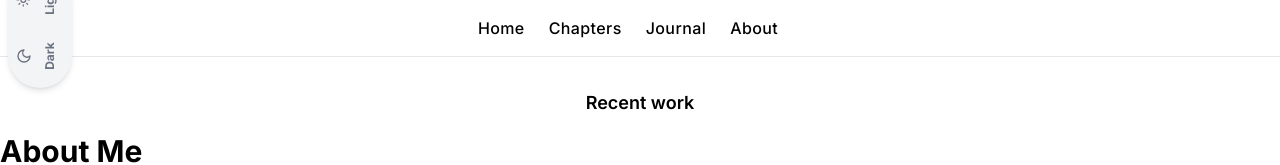
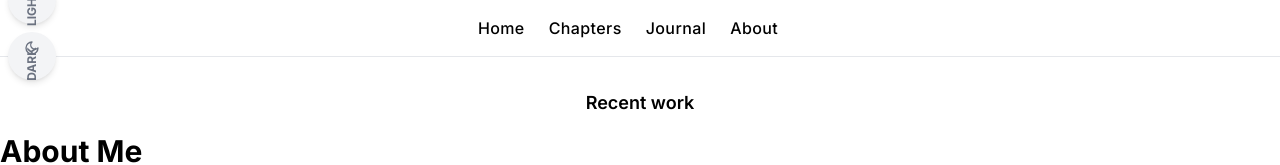
Before and after one commit to Homer-0/my-photo-site, a Next.js app: page /about in a window 1280 px wide. Shown: the top 165 px of the page. Built offline with nearby package versions, Linux system fonts and the light colour scheme; a web font is replaced by a local one.

Commit message:
Update ThemeSwitcher.tsx

```diff
--- a/components/ThemeSwitcher.tsx
+++ b/components/ThemeSwitcher.tsx
@@ -16,30 +16,26 @@ export default function ThemeSwitcher() {
   if (!mounted) return null;
 
   return (
-    <div className="fixed left-2 top-1/2 -translate-y-1/2 z-50 flex flex-col items-center space-y-2 rounded-full bg-gray-100 p-2 dark:bg-gray-800 shadow-md transition-colors">
+    <div className="fixed top-1/2 left-2 -translate-y-1/2 z-50 flex flex-col items-center space-y-2">
       <button
         onClick={() => setTheme('light')}
         className={clsx(
-          'flex items-center justify-center w-12 h-12 rounded-full font-bold text-xs transform transition-all duration-200',
-          theme === 'light'
-            ? 'bg-white text-black shadow-md'
-            : 'text-gray-500'
+          'w-12 h-12 rounded-full flex flex-col justify-center items-center shadow-md',
+          theme === 'light' ? 'bg-white text-black' : 'bg-gray-100 text-gray-500 dark:bg-gray-800 dark:text-gray-400'
         )}
       >
-        <Sun className="w-4 h-4 mr-1" />
-        <span className="rotate-[-90deg]">Light</span>
+        <Sun className="w-4 h-4" />
+        <span className="text-xs rotate-[-90deg] font-bold">LIGHT</span>
       </button>
       <button
         onClick={() => setTheme('dark')}
         className={clsx(
-          'flex items-center justify-center w-12 h-12 rounded-full font-bold text-xs transform transition-all duration-200',
-          theme === 'dark'
-            ? 'bg-white text-black shadow-md'
-            : 'text-gray-500'
+          'w-12 h-12 rounded-full flex flex-col justify-center items-center shadow-md',
+          theme === 'dark' ? 'bg-white text-black' : 'bg-gray-100 text-gray-500 dark:bg-gray-800 dark:text-gray-400'
         )}
       >
-        <Moon className="w-4 h-4 mr-1" />
-        <span className="rotate-[-90deg]">Dark</span>
+        <Moon className="w-4 h-4" />
+        <span className="text-xs rotate-[-90deg] font-bold">DARK</span>
       </button>
     </div>
   );
```
